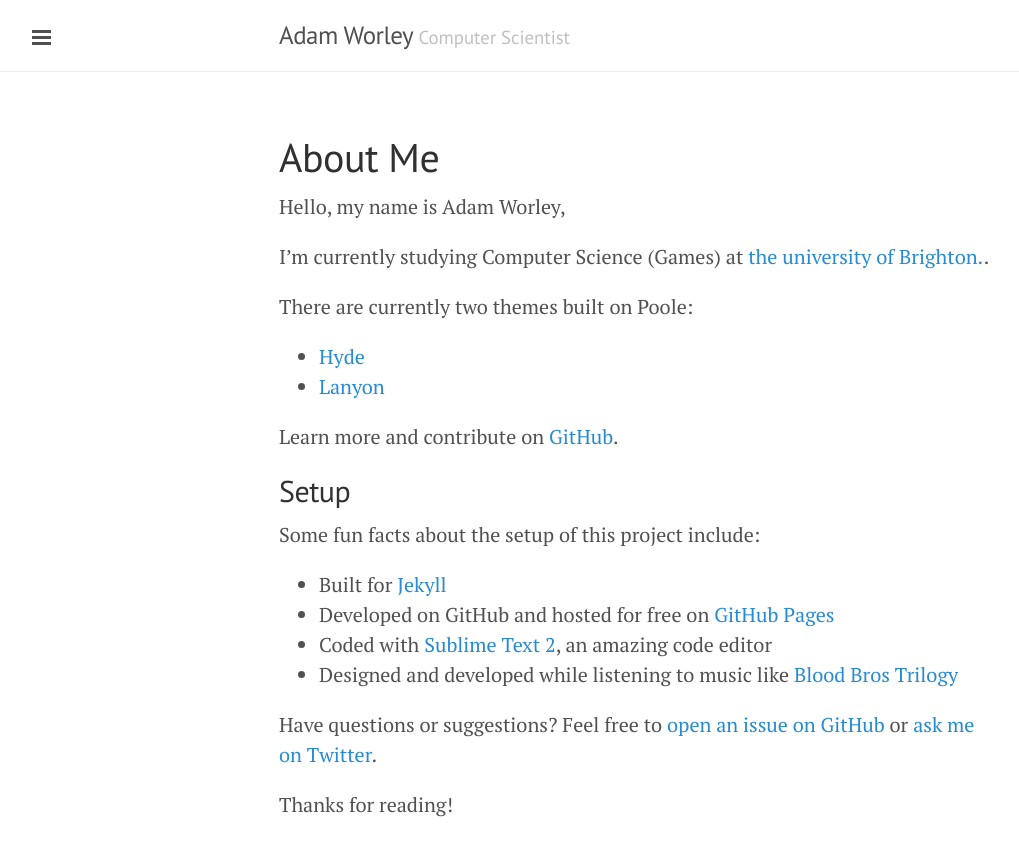
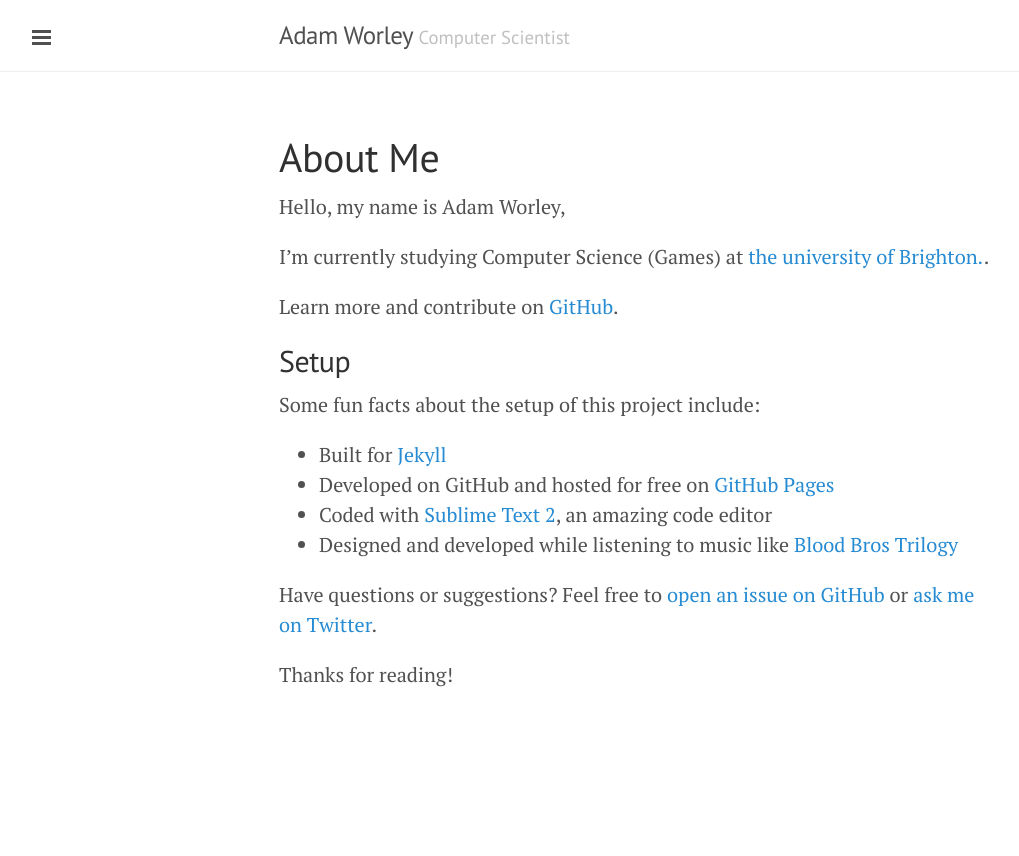
Before and after one commit to AdamWorley/AdamWorley.github.io, a Jekyll site: the page built from about.md, in a window 1280 px wide. Shown: the top 856 px of the page, without its empty margins (1-1020 px from the left). Built offline with Jekyll 4.4.1, drawn with Linux system fonts in a browser that asks for light colours; Markdown is read by kramdown in place of the engine named in the settings.

Commit message:
Update about.md

```diff
--- a/about.md
+++ b/about.md
@@ -7,12 +7,7 @@ Hello, my name is Adam Worley,
 
 I'm currently studying Computer Science (Games) at [the university of Brighton.](https://google.com).
 
-There are currently two themes built on Poole:
-
-* [Hyde](http://hyde.getpoole.com)
-* [Lanyon](http://lanyon.getpoole.com)
-
-Learn more and contribute on [GitHub](https://github.com/poole).
+Learn more and contribute on [GitHub](https://github.com/mada360).
 
 ## Setup
 
```
